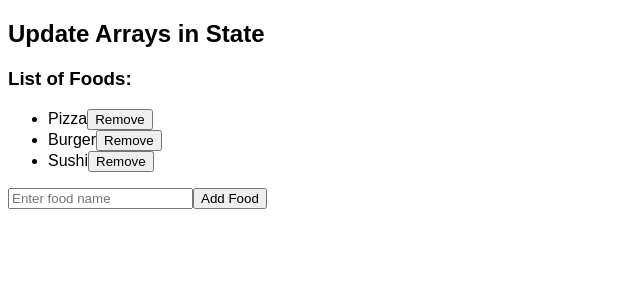
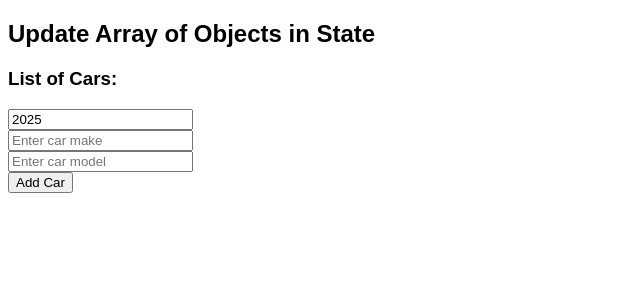
Before and after one commit to Karllouise-code/react-pure-4hrs, a React (Vite) app: page / in a window 1280 px wide. Shown: the top 300 px of the page, without its empty margins (0-640 px from the left). Built offline with nearby package versions, Linux system fonts and the light colour scheme.

Commit message:
update ARRAYofOBJECT

```diff
--- a/src/App.jsx
+++ b/src/App.jsx
@@ -11,7 +11,8 @@ import Food from './Food.jsx' */
 // import Counter from "./Counter.jsx"
 // import ColorPicker from './ColorPicker.jsx';
 // import UpdateObjects from './UpdateObjects.jsx';
-import UpdateArrays from './UpdateArrays.jsx';
+// import UpdateArrays from './UpdateArrays.jsx';
+import UpdateArrayObjects from './UpdateArrayObjects.jsx';
 
 function App() {
 
@@ -66,7 +67,8 @@ function App() {
       {/* <Counter /> */}
       {/* <ColorPicker /> */}
       {/* <UpdateObjects /> */}
-      <UpdateArrays />
+      {/* <UpdateArrays /> */}
+      <UpdateArrayObjects />
 
     </>
   )
--- /dev/null
+++ b/src/UpdateArrayObjects.jsx
@@ -0,0 +1,62 @@
+import React, { useState } from "react";
+
+function UpdateArrayObjects() {
+  const [cars, setCars] = useState([
+    // { make: "Honda", model: "Civic", year: 2020 },
+    // { make: "Toyota", model: "Camry", year: 2020 },
+    // { make: "Ford", model: "Mustang", year: 2020 },
+  ]);
+
+  const [carYear, setCarYear] = useState(new Date().getFullYear());
+  const [carMake, setCarMake] = useState("");
+  const [carModel, setCarModel] = useState("");
+
+  const handleAddCar = () => {
+    const newCar = {
+      make: carMake,
+      model: carModel,
+      year: carYear,
+    };
+    setCars((c) => [...c, newCar]);
+    setCarYear(new Date().getFullYear());
+    setCarMake("");
+    setCarModel("");
+  };
+
+  function handleRemoveCar(index) {
+    setCars((c) => c.filter((_, i) => i !== index));
+  }
+
+  function handleCarYearChange(e) {
+    setCarYear(e.target.value);
+  }
+
+  function handleCarMakeChange(e) {
+    setCarMake(e.target.value);
+  }
+
+  function handleCarModelChange(e) {
+    setCarModel(e.target.value);
+  }
+
+  return (
+    <div>
+      <h2>Update Array of Objects in State</h2>
+      <h3>List of Cars:</h3>
+      <ul>
+        {cars.map((car, index) => (
+          <li key={index}>
+            {car.year} - {car.make} {car.model} &nbsp;
+            <button onClick={() => handleRemoveCar(index)}>Remove</button>
+          </li>
+        ))}
+      </ul>
+      <input type="number" value={carYear} onChange={handleCarYearChange} placeholder="Enter year" /> <br />
+      <input type="text" value={carMake} onChange={handleCarMakeChange} placeholder="Enter car make" /> <br />
+      <input type="text" value={carModel} onChange={handleCarModelChange} placeholder="Enter car model" /> <br />
+      <button onClick={handleAddCar}>Add Car</button>
+    </div>
+  );
+}
+
+export default UpdateArrayObjects;
```
